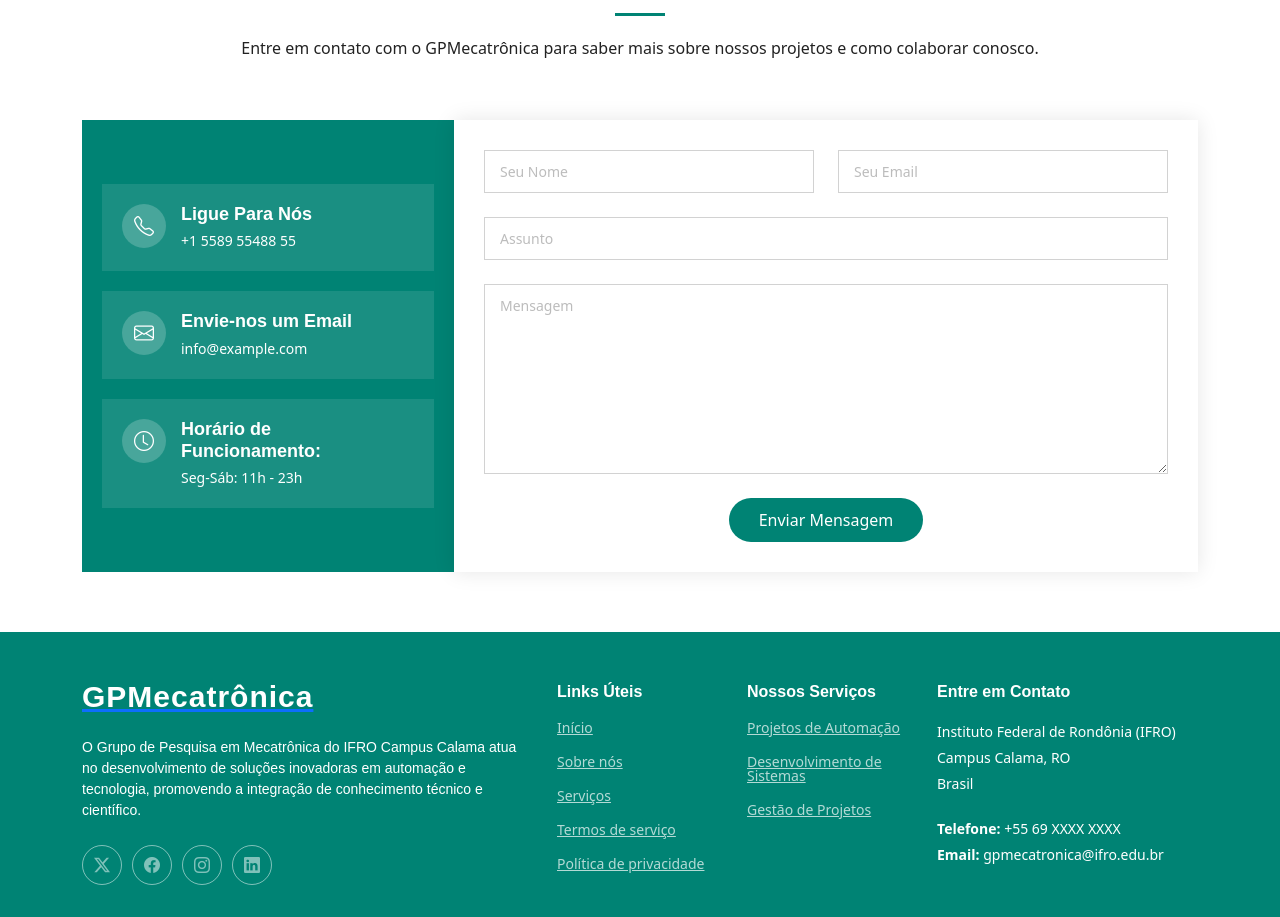
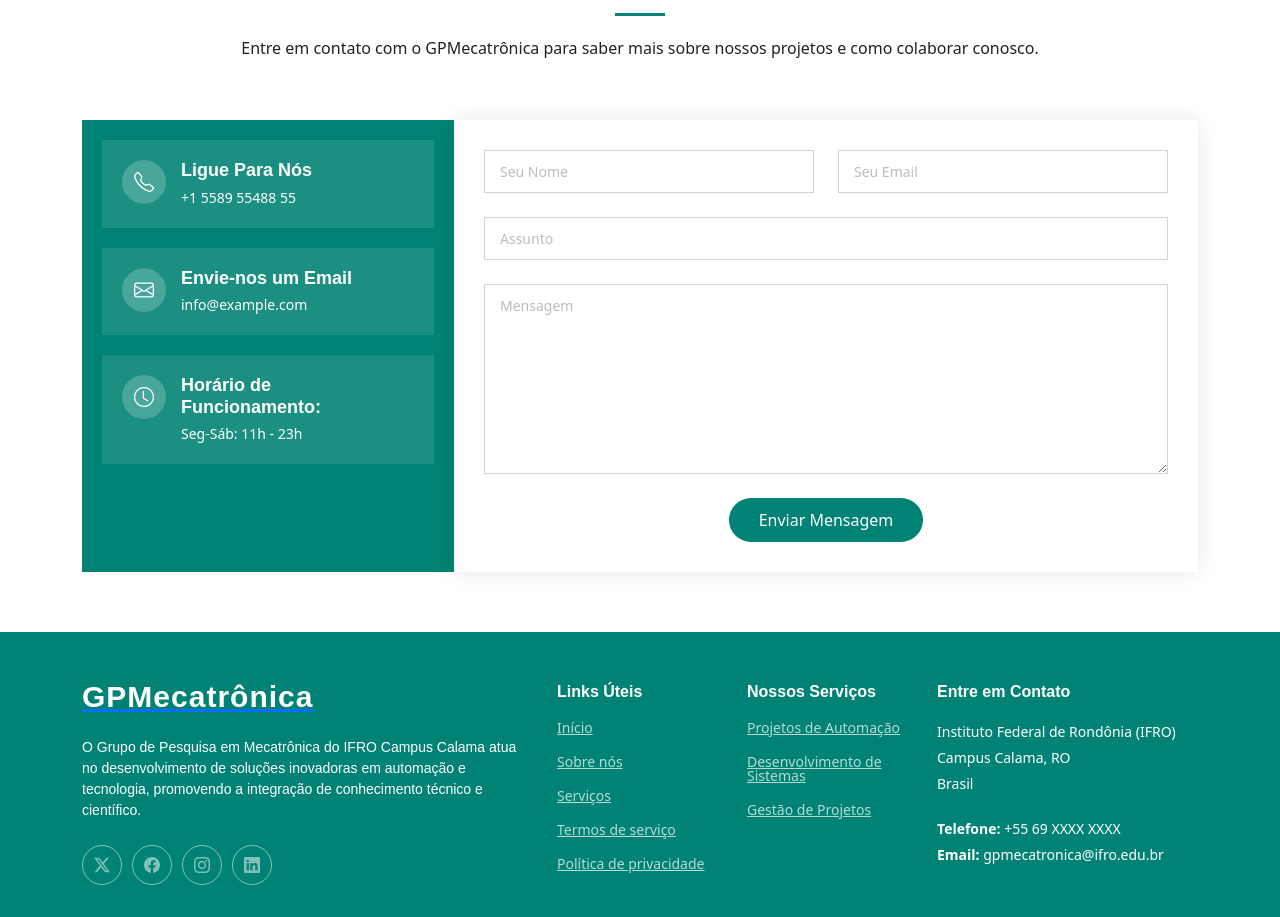
Before and after one commit to igp-conect/landing_page_gpmecatronica, a Next.js app: page / in a window 1280 px wide. Shown: the part 5460-6377 px from the top of the page. Built offline with nearby package versions, Linux system fonts and the light colour scheme.

Commit message:
Não deixar informações de contato no centro

```diff
--- a/src/app/components/Contact.tsx
+++ b/src/app/components/Contact.tsx
@@ -49,7 +49,7 @@
       <div className="container" data-aos="fade-up" data-aos-delay={100}>
         <div className="row gx-lg-0 gy-4">
           <div className="col-lg-4">
-            <div className="info-container d-flex flex-column align-items-center justify-content-center">
+            <div className="info-container d-flex flex-column align-items-center">
               {infoItems.map((item, index) => (
                 <InfoItem
                   key={index}
```
